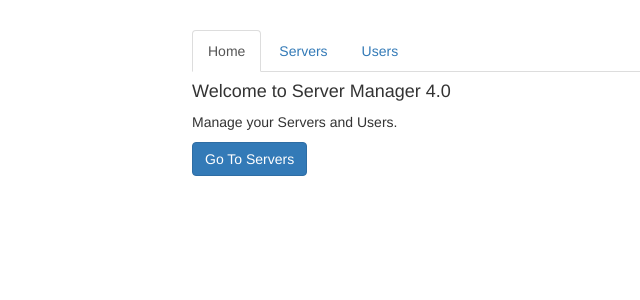
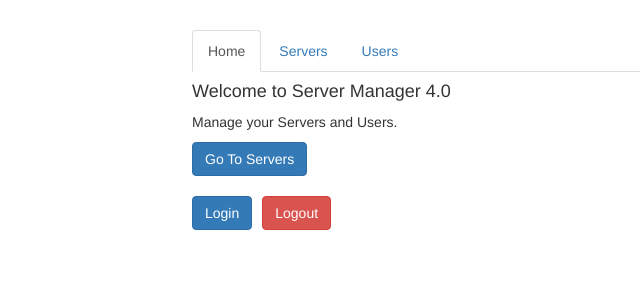
Before and after one commit to rodrigobmedeiros/Angular-TOPTAL-track, an Angular app in the folder angular-the-complete-guide-2023/routing-start/: page / in a window 1280 px wide. Shown: the top 300 px of the page, without its empty margins (73-713 px from the left). Built offline with nearby package versions, Linux system fonts and the light colour scheme.

Commit message:
Implement login and logout buttons to consume fake auth service

```diff
--- a/angular-the-complete-guide-2023/routing-start/src/app/home/home.component.css
+++ b/angular-the-complete-guide-2023/routing-start/src/app/home/home.component.css
@@ -0,0 +1,7 @@
+.button-spacing {
+    margin-right: 10px;
+}
+
+.button-spacing:last-child {
+    margin-right: 0;
+}
--- a/angular-the-complete-guide-2023/routing-start/src/app/home/home.component.html
+++ b/angular-the-complete-guide-2023/routing-start/src/app/home/home.component.html
@@ -2,3 +2,6 @@
 <p>Manage your Servers and Users.</p>
 
 <button class="btn btn-primary" (click)="onClick()">Go To Servers</button>
+<br><br>
+<button class="btn btn-primary button-spacing" (click)="onLogin()">Login</button>
+<button class="btn btn-danger button-spacing" (click)="onLogout()">Logout</button>
--- a/angular-the-complete-guide-2023/routing-start/src/app/home/home.component.ts
+++ b/angular-the-complete-guide-2023/routing-start/src/app/home/home.component.ts
@@ -1,5 +1,6 @@
 import { Component, OnInit } from '@angular/core';
 import { Router } from '@angular/router';
+import { AuthService } from '../services/auth.service';
 
 @Component({
   selector: 'app-home',
@@ -8,7 +9,7 @@ import { Router } from '@angular/router';
 })
 export class HomeComponent implements OnInit {
 
-  constructor(private router: Router) { }
+  constructor(private router: Router, private authService: AuthService) { }
 
   ngOnInit() {
   }
@@ -17,4 +18,12 @@ export class HomeComponent implements OnInit {
     this.router.navigate(['/servers']);
   }
 
+  onLogin() {
+    this.authService.login();
+  }
+
+  onLogout() {
+    this.authService.logout();
+  }
+
 }
```
